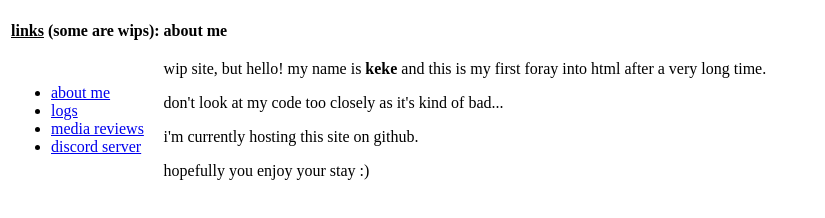
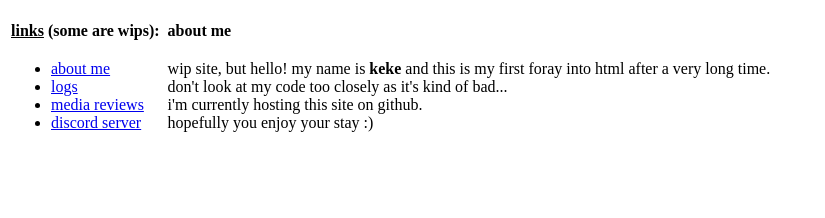
Before and after one commit to nakiryowa/megadrive.neocities.org, a plain HTML site: page index.html in a window 1280 px wide. Shown: the part 212-430 px from the top of the page, without its empty margins (0-825 px from the left). Drawn offline with Linux system fonts and the light colour scheme.

Commit message:
Update index.html

```diff
--- a/index.html
+++ b/index.html
@@ -19,6 +19,7 @@
       <thead style="text-align:left">
         <tr>
           <th><b><ins>links</ins></b> (some are wips):</th>
+          <th></th>
           <th>about me</th>
         </tr>
       </thead>
@@ -33,10 +34,12 @@
             </ul>
           </td>
           <td>
-             <p>wip site, but hello! my name is <b>keke</b> and this is my first foray into html after a very long time.</p>
-             <p>don't look at my code too closely as it's kind of bad...</p>
-             <p>i'm currently hosting this site on github.</p>
-             <p>hopefully you enjoy your stay :)</p>
+          </td>
+          <td>
+             wip site, but hello! my name is <b>keke</b> and this is my first foray into html after a very long time.<br>
+             don't look at my code too closely as it's kind of bad...<br>
+             i'm currently hosting this site on github.<br>
+             hopefully you enjoy your stay :)
           </td>
         </tr>
        <!-- <tr>
```
